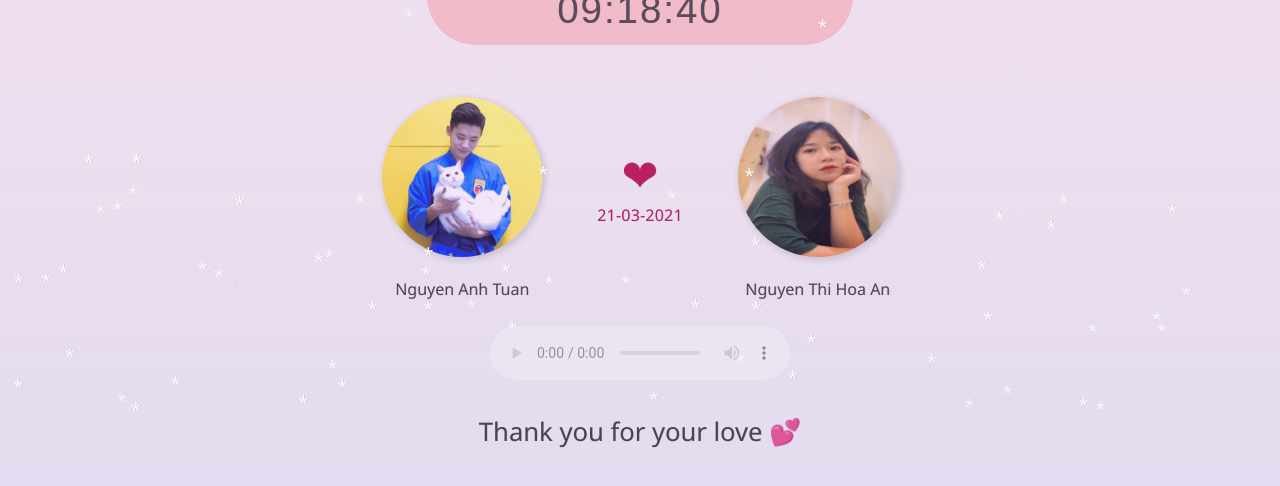
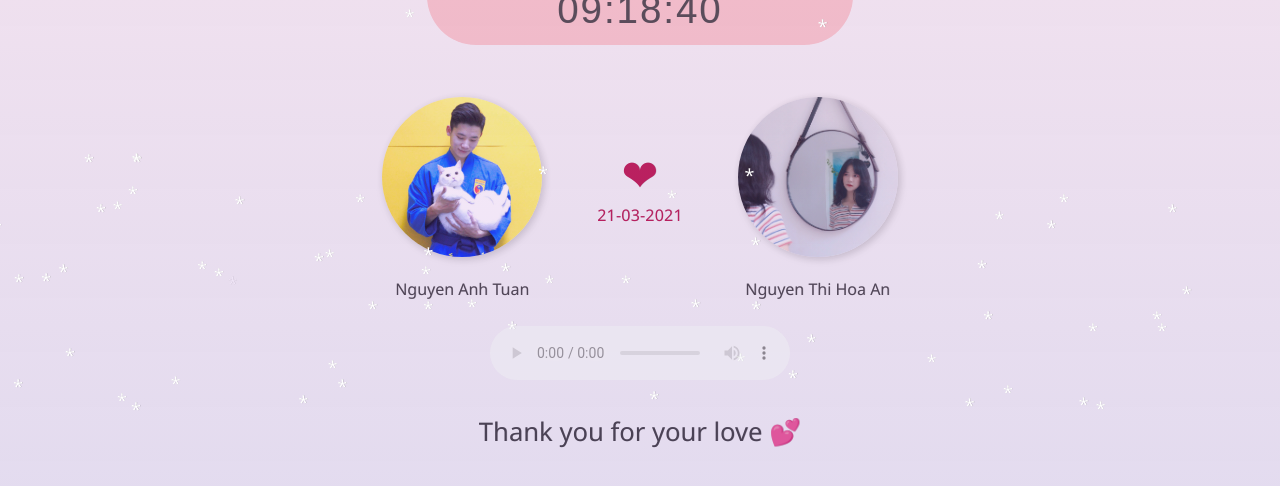
Before and after one commit to nattuan298/lovestory, a plain HTML site: page index.html in a window 1280 px wide. Shown: the part 206-692 px from the top of the page. Drawn offline with Linux system fonts and the light colour scheme.

Commit message:
added pic

```diff
--- a/index.html
+++ b/index.html
@@ -29,7 +29,7 @@
                         ❤<anni>...</anni>
                   </div>
                   <div class="two">
-                        <img src="img/em.jpg" class="avt">
+                        <img src="img/an.jpg" class="avt">
                         <p>Nguyen Thi Hoa An</p>
                   </div>
             </div>
```
Also changed, not shown: img/an.jpg (added).
